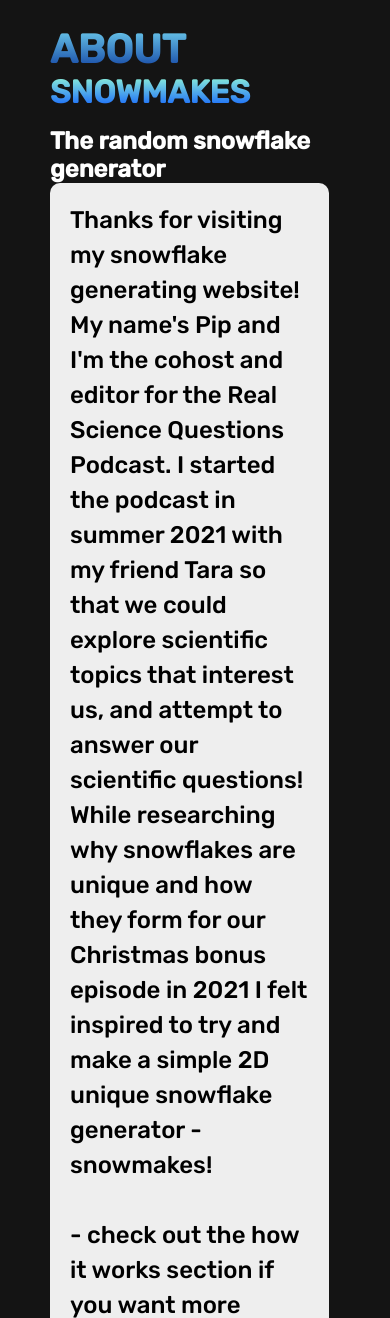
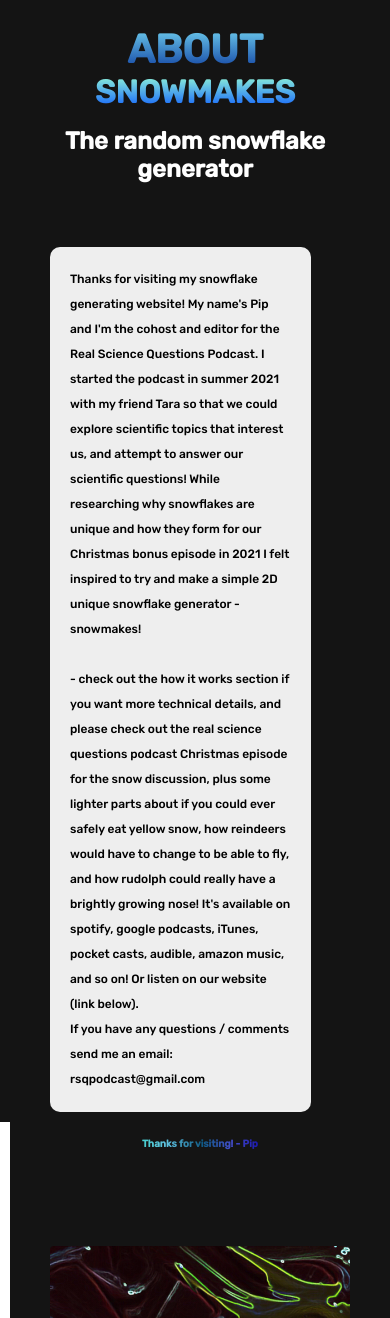
Before and after one commit to pipclark/SnowMake, a Flask app: page /about in a window 390 px wide. Shown: the part 80-1398 px from the top of the page. Run offline with Flask 2, Linux system fonts and the light colour scheme; some libraries are stand-ins or nearby versions.

Commit message:
added media screen sizes to css for how it works and about pages, and added temporary image (under construction) for advanced card link

```diff
--- a/static/styles/style_about.css
+++ b/static/styles/style_about.css
@@ -321,9 +321,20 @@
     text-align:center !important;
     }
 
+@media screen and (max-width:1000px) {
+        .main__txt--container {
+            font-size: 1rem;
+            line-height: 30px;
+        }
+
+@media screen and (max-width:480px) {
+        .main__txt--container {
+            font-size: 0.75rem;
+            line-height: 25px;
+        }
 
 /* Mobile Response for small screens */
-@media screen and (max-wdith: 1000px) {
+@media screen and (max-width: 1000px) {
     .main__container {
         display: grid;
         grid-template-columns: auto;
```
Also changed, not shown: static/images/underconstruction.png (added).
